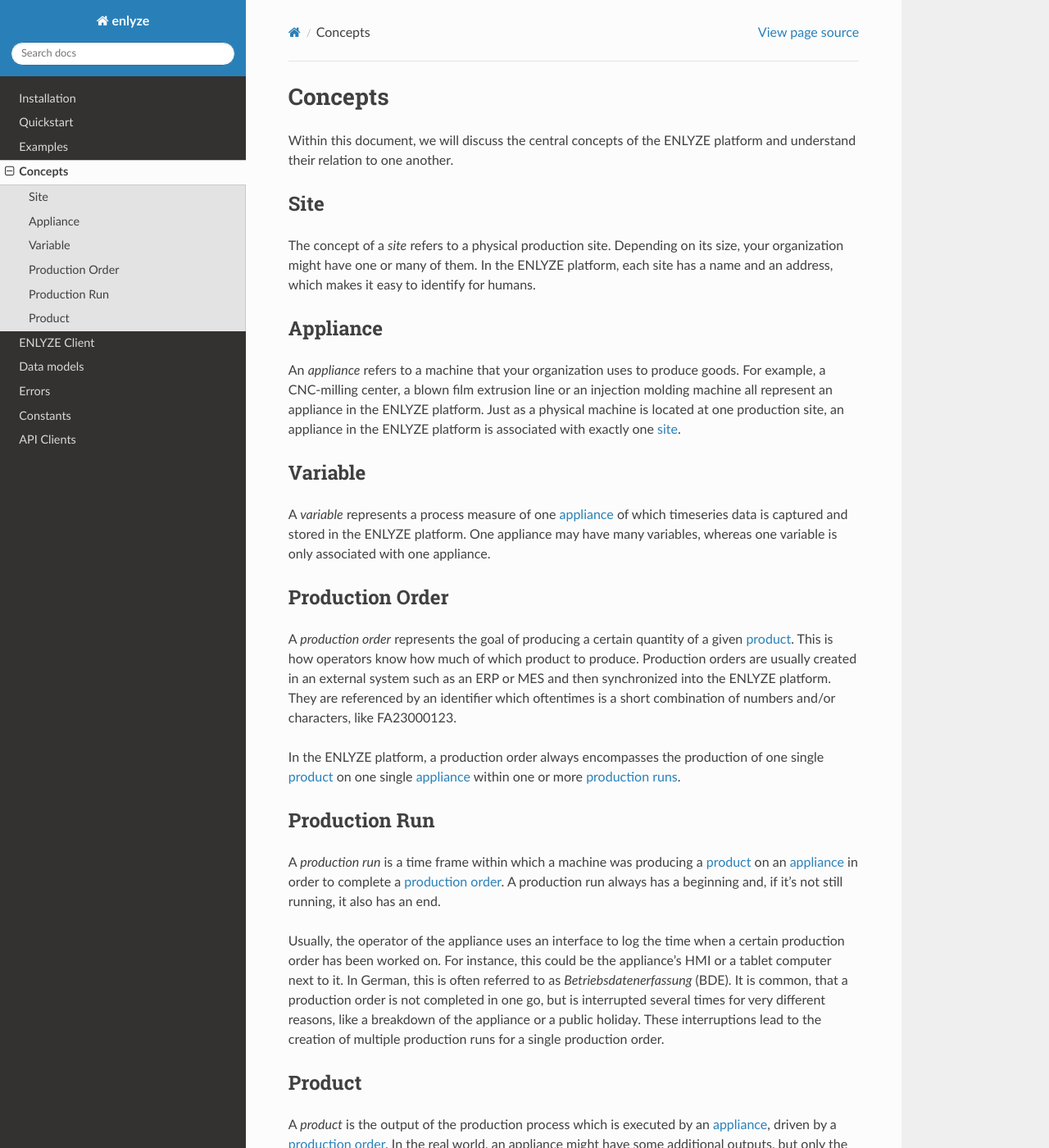
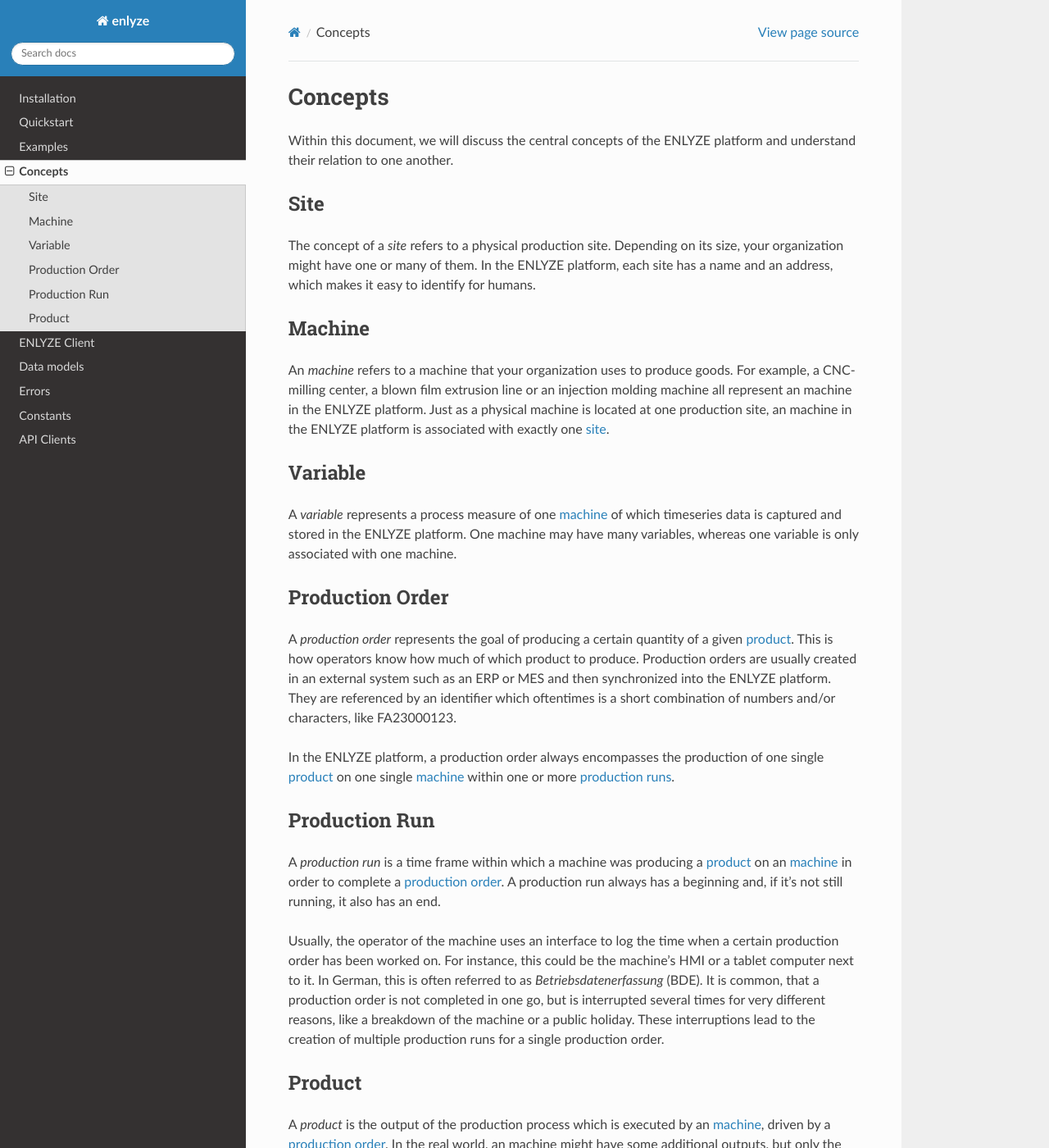
Before and after one commit to enlyze/enlyze-python, a Sphinx documentation site: the page built from docs/concepts.rst, in a window 1280 px wide and 1400 px high. Shown: the whole window at 82% size. Built offline with Sphinx 7.4.7 and the Read the Docs theme 2.0.0, drawn with Linux system fonts in a browser that asks for light colours; some of the changed text lies outside the part shown.

Commit message:
adapt docs

```diff
--- a/docs/api_clients/production_runs/models.rst
+++ b/docs/api_clients/production_runs/models.rst
@@ -11,7 +11,7 @@
     :exclude-members: model_config, model_fields
     :show-inheritance:
 
-.. autoclass:: Appliance()
+.. autoclass:: Machine()
     :members:
     :undoc-members:
     :exclude-members: model_config, model_fields
--- a/docs/api_clients/timeseries/models.rst
+++ b/docs/api_clients/timeseries/models.rst
@@ -11,7 +11,7 @@
     :exclude-members: model_config, model_fields
     :show-inheritance:
 
-.. autoclass:: Appliance()
+.. autoclass:: Machine()
     :members:
     :undoc-members:
     :exclude-members: model_config, model_fields
--- a/docs/concepts.rst
+++ b/docs/concepts.rst
@@ -13,15 +13,15 @@
 your organization might have one or many of them. In the ENLYZE platform, each site has
 a name and an address, which makes it easy to identify for humans.
 
-.. _appliance:
+.. _machine:
 
-Appliance
+Machine
 ---------
 
-An *appliance* refers to a machine that your organization uses to produce goods. For
+An *machine* refers to a machine that your organization uses to produce goods. For
 example, a CNC-milling center, a blown film extrusion line or an injection molding
-machine all represent an appliance in the ENLYZE platform. Just as a physical machine is
-located at one production site, an appliance in the ENLYZE platform is associated with
+machine all represent an machine in the ENLYZE platform. Just as a physical machine is
+located at one production site, an machine in the ENLYZE platform is associated with
 exactly one :ref:`site <site>`.
 
 .. _variable:
@@ -29,9 +29,9 @@
 Variable
 --------
 
-A *variable* represents a process measure of one :ref:`appliance <appliance>` of which
-timeseries data is captured and stored in the ENLYZE platform. One appliance may have
-many variables, whereas one variable is only associated with one appliance.
+A *variable* represents a process measure of one :ref:`machine <machine>` of which
+timeseries data is captured and stored in the ENLYZE platform. One machine may have
+many variables, whereas one variable is only associated with one machine.
 
 .. _production_order:
 
@@ -45,7 +45,7 @@
 which oftentimes is a short combination of numbers and/or characters, like FA23000123.
 
 In the ENLYZE platform, a production order always encompasses the production of one
-single :ref:`product <product>` on one single :ref:`appliance <appliance>` within one
+single :ref:`product <product>` on one single :ref:`machine <machine>` within one
 or more :ref:`production runs <production_run>`.
 
 .. _production_run:
@@ -54,15 +54,15 @@
 --------------
 
 A *production run* is a time frame within which a machine was producing a :ref:`product
-<product>` on an :ref:`appliance <appliance>` in order to complete a :ref:`production
+<product>` on an :ref:`machine <machine>` in order to complete a :ref:`production
 order <production_order>`. A production run always has a beginning and, if it's not
 still running, it also has an end.
 
-Usually, the operator of the appliance uses an interface to log the time when a certain
-production order has been worked on. For instance, this could be the appliance's HMI or
+Usually, the operator of the machine uses an interface to log the time when a certain
+production order has been worked on. For instance, this could be the machine's HMI or
 a tablet computer next to it. In German, this is often referred to as *Betriebsdatenerfassung* (BDE).
 It is common, that a production order is not completed in one go, but is interrupted
-several times for very different reasons, like a breakdown of the appliance or a
+several times for very different reasons, like a breakdown of the machine or a
 public holiday. These interruptions lead to the creation of multiple production runs
 for a single production order.
 
@@ -72,8 +72,8 @@
 -------
 
 A *product* is the output of the production process which is executed by an
-:ref:`appliance <appliance>`, driven by a :ref:`production order <production_order>`. In
-the real world, an appliance might have some additional outputs, but only the main
+:ref:`machine <machine>`, driven by a :ref:`production order <production_order>`. In
+the real world, an machine might have some additional outputs, but only the main
 output (the product) is modeled in the ENLYZE platform. Similarly to the production order,
 a product is referenced by an identifier originating from a customer's system, that gets
 synchronized into the ENLYZE platform.
--- a/docs/models.rst
+++ b/docs/models.rst
@@ -8,7 +8,7 @@
 .. autoclass:: Site()
     :members:
 
-.. autoclass:: Appliance()
+.. autoclass:: Machine()
     :members:
 
 .. autoclass:: Variable()
```
